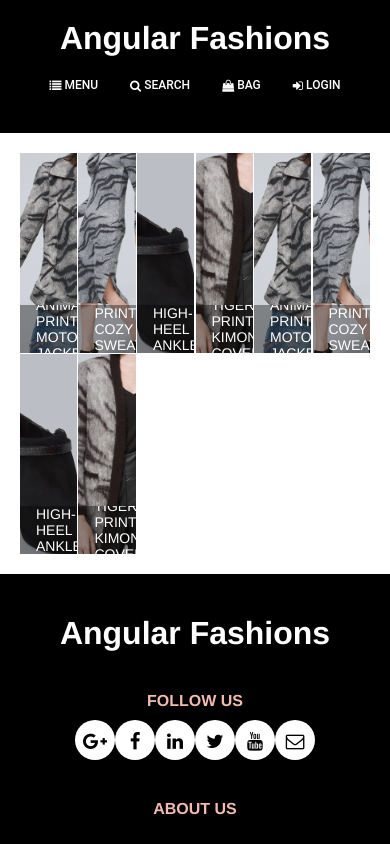
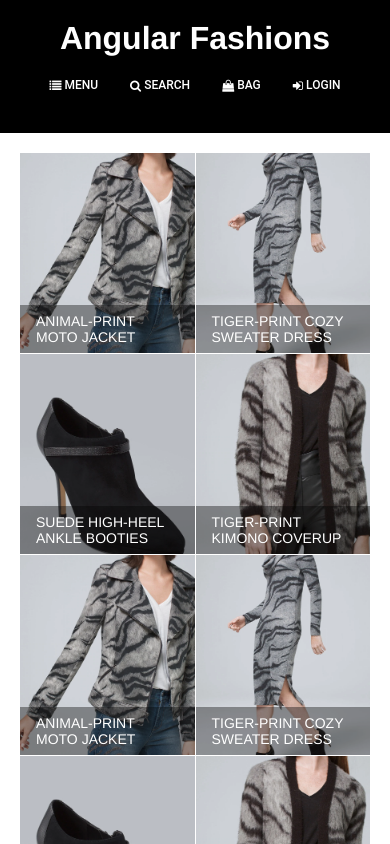
Before and after one commit to graysonch/angularFashions, an Angular app: page /items/all in a window 390 px wide. Shown: the top 844 px of the page. Built offline with nearby package versions, Linux system fonts and the light colour scheme.

Commit message:
got grid cols to be reactive

```diff
--- a/src/app/app-routing/routes.ts
+++ b/src/app/app-routing/routes.ts
@@ -4,5 +4,6 @@ import { ItemsComponent } from '../items/items.component';
 
 export const routes: Routes = [
   { path: 'items/:category',           component: ItemsComponent },
-  { path: '', redirectTo: "['/items', 'all']" , pathMatch: 'full' }
+  { path: 'items',                     component: ItemsComponent },
+  { path: '', redirectTo: '/items' , pathMatch: 'full' }
 ];
--- a/src/app/footer/footer.component.scss
+++ b/src/app/footer/footer.component.scss
@@ -55,11 +55,6 @@ $list-height: 12px;
             color: white;
         }
 
-        .mat-divider {
-            color: white;
-            border-top-color: white;
-        }
-
         .mat-divider-vertical {
             height: 10px;
             border-top-color: white;
--- a/src/app/items/items.component.html
+++ b/src/app/items/items.component.html
@@ -2,9 +2,8 @@
      fxLayout="column"
      fxLayoutGap="10px">
 
-  <div fxFlex *ngIf="items" #gridView>
-    <!-- <mat-grid-list cols="6" rowHeight="200px"> -->
-    <mat-grid-list [cols]="columnNum" rowHeight="200px">
+  <div fxFlex *ngIf="items" (window:resize)="onResize()">
+    <mat-grid-list [cols]="breakpoint" rowHeight="200px">
       <mat-grid-tile *ngFor="let item of items">
         <img height="250px" width="200" src="{{ item.image }}" alt={{item.name}}>
         <mat-grid-tile-footer>
@@ -13,5 +12,4 @@
       </mat-grid-tile>
     </mat-grid-list>
   </div>
-
 </div>
--- a/src/app/items/items.component.ts
+++ b/src/app/items/items.component.ts
@@ -18,6 +18,8 @@ export class ItemsComponent implements OnInit {
 
   category: string;
 
+  breakpoint: number;
+
   constructor(private itemService: ItemService,
       private route: ActivatedRoute,) {
         route.params.subscribe(
@@ -25,7 +27,12 @@ export class ItemsComponent implements OnInit {
       }
 
   ngOnInit() {
-    this.refreshItems(this.route.snapshot.params['category']);
+    this.refreshItems('all');
+    this.setBreakPoint()
+  }
+
+  onResize(event) {
+    this.setBreakPoint()
   }
 
   refreshItems(category: string) {
@@ -38,23 +45,25 @@ export class ItemsComponent implements OnInit {
     }
   }
 
-  @ViewChild('gridView') gridView;
-
-  columnNum = 6;
-
-  divSize = 900;
-
-  setColNum(div){
-    // console.log(div);
-    if(this.gridView.nativeElement.offsetWidth < 400){
-      this.columnNum = 2;
+  setBreakPoint(){
+    console.log(window.innerWidth);
+    if(window.innerWidth < 400){
+      this.breakpoint = 2;
     }
-    if(this.gridView.nativeElement.offsetWidth >= 400
-        && this.gridView.nativeElement.offsetWidth < 800){
-      this.columnNum = 4;
+    if(window.innerWidth >= 400
+        && window.innerWidth < 600){
+      this.breakpoint = 3;
     }
-    if(this.gridView.nativeElement.offsetWidth >= 800){
-      this.columnNum = 6;
+    if(window.innerWidth >= 600
+      && window.innerWidth < 800){
+    this.breakpoint = 4;
+    }
+    if(window.innerWidth >= 800
+      && window.innerWidth < 1000){
+    this.breakpoint = 5;
+    }
+    if(window.innerWidth >= 1000){
+      this.breakpoint = 6;
     }
   }
 
```
